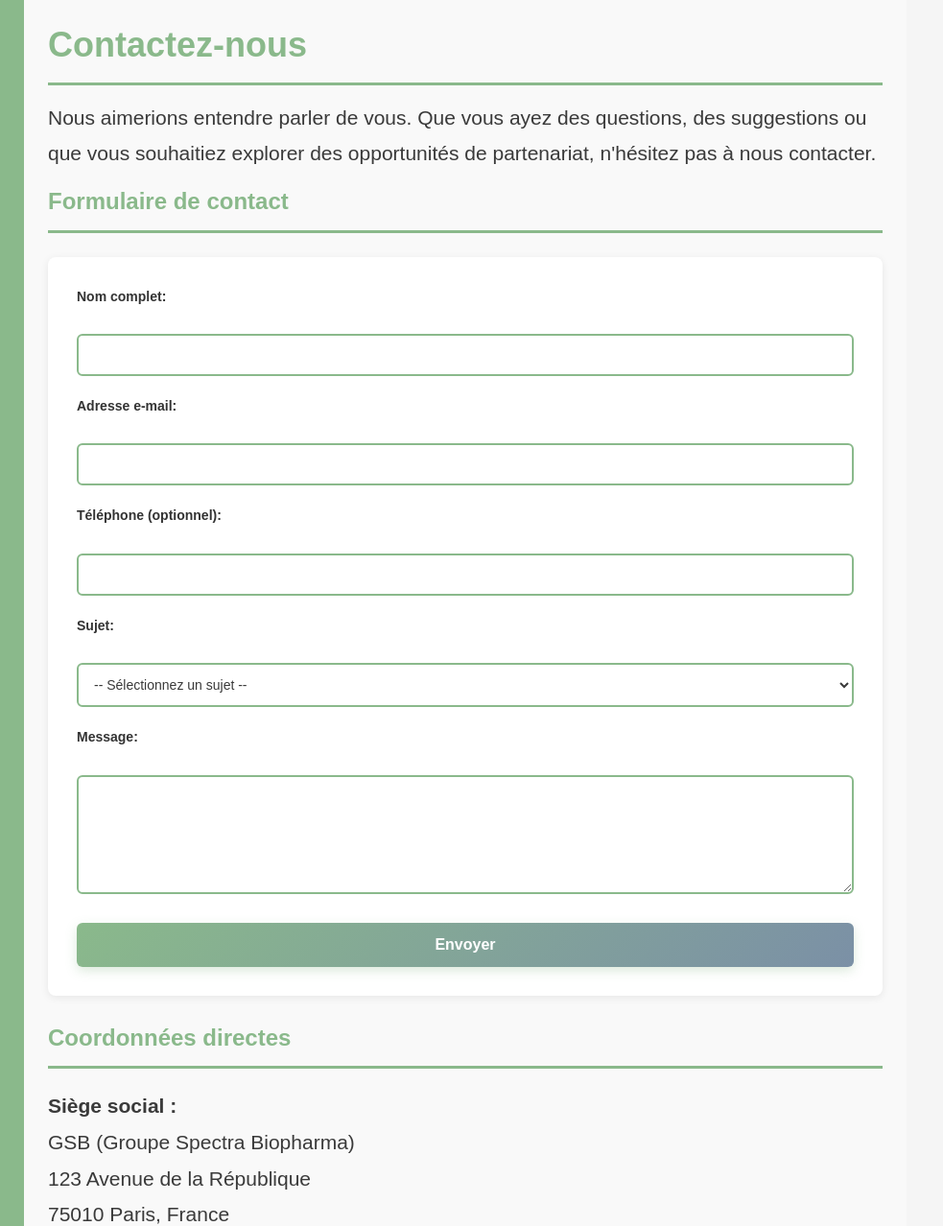
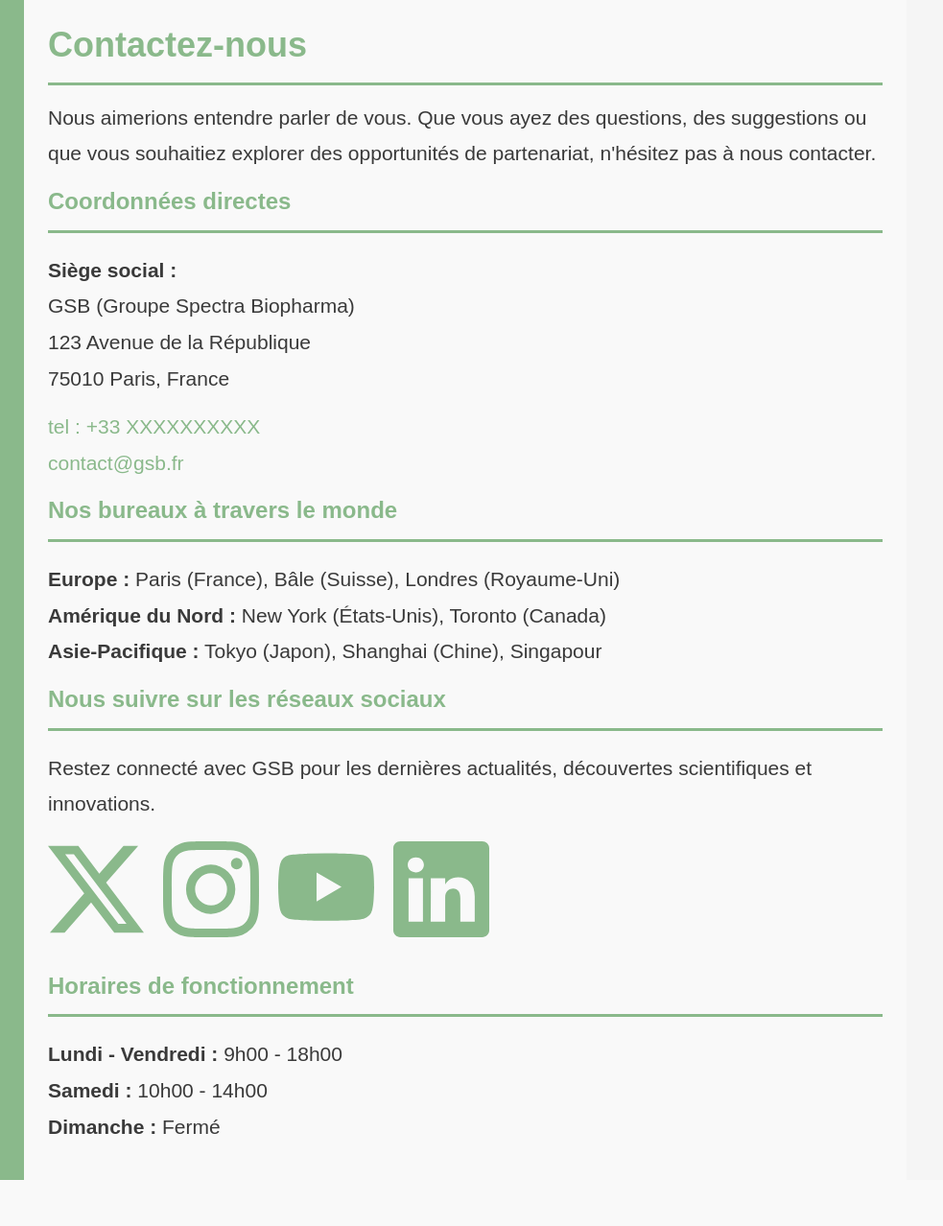
Before and after one commit to cassandra761/GR_..._SLAM_2026-2027_PHP_MVC_Cassandra_LONJON-SALIS, a CodeIgniter 4 app: the page made by app/Views/vueContact.php in a window 1280 px wide. Shown: the part 154-1432 px from the top of the page at 96% size, without its empty margins (0-983 px from the left). After the commit the page ends 1384 px from the top, so only its background shows below. Run offline with PHP 8.4 and a stand-in for CodeIgniter, Linux system fonts and the light colour scheme; the template is opened without the code that fills it, so the values that code supplies are empty; some libraries are stand-ins or nearby versions.

Commit message:
Modification de la page contact

```diff
--- a/app/Views/vueContact.php
+++ b/app/Views/vueContact.php
@@ -41,36 +41,6 @@
                 souhaitiez explorer des opportunités de partenariat, n'hésitez pas à nous contacter.
             </p>
 
-
-            <h2>Formulaire de contact</h2>
-            <form>
-                <label for="name">Nom complet:</label>
-                <input type="text" id="name" name="name" required>
-
-                <label for="email">Adresse e-mail:</label>
-                <input type="email" id="email" name="email" required>
-
-
-                <label for="phone">Téléphone (optionnel):</label>
-                <input type="tel" id="phone" name="phone">
-
-                <label for="subject">Sujet:</label>
-                <select id="subject" name="subject" required>
-                    <option value="">-- Sélectionnez un sujet --</option>
-                    <option value="general">Question générale</option>
-                    <option value="partnership">Opportunité de partenariat</option>
-                    <option value="research">Recherche et innovation</option>
-                    <option value="employment">Offre d'emploi</option>
-                    <option value="press">Demande médias</option>
-                    <option value="other">Autre</option>
-                </select>
-
-                <label for="message">Message:</label>
-                <textarea id="message" name="message" rows="6" required></textarea>
-
-                <button type="submit">Envoyer</button>
-            </form>
-
             <h2>Coordonnées directes</h2>
             <p>
                 <strong>Siège social :</strong><br>
@@ -97,22 +67,22 @@
                 Restez connecté avec GSB pour les dernières actualités, découvertes scientifiques et innovations.
             </p>
             <div style="display: flex; gap: 20px; margin: 20px 0;">
-                <a href="https://twitter.com" title="Twitter" style="font-size: 24px;">
+                <a href="https://x.com" title="X" target="_blank" rel="noopener noreferrer" style="font-size: 24px;">
                     <svg xmlns="http://www.w3.org/2000/svg" width="24" height="24" fill="currentColor" class="bi bi-twitter-x" viewBox="0 0 16 16">
                         <path d="M12.6.75h2.454l-5.36 6.142L16 15.25h-4.937l-3.867-5.07-4.425 5.07H.316l5.733-6.57L0 .75h5.063l3.495 4.633L12.601.75Zm-.86 13.028h1.36L4.323 2.145H2.865z"/>
                     </svg>
                 </a>
-                <a href="https://instagram.com" title="Instagram" style="font-size: 24px;">
+                <a href="https://www.instagram.com/" title="Instagram" target="_blank" rel="noopener noreferrer" style="font-size: 24px;">
                     <svg xmlns="http://www.w3.org/2000/svg" width="24" height="24" fill="currentColor" class="bi bi-instagram" viewBox="0 0 16 16">
                         <path d="M8 0C5.829 0 5.556.01 4.703.048 3.85.088 3.269.222 2.76.42a3.9 3.9 0 0 0-1.417.923A3.9 3.9 0 0 0 .42 2.76C.222 3.268.087 3.85.048 4.7.01 5.555 0 5.827 0 8.001c0 2.172.01 2.444.048 3.297.04.852.174 1.433.372 1.942.205.526.478.972.923 1.417.444.445.89.719 1.416.923.51.198 1.09.333 1.942.372C5.555 15.99 5.827 16 8 16s2.444-.01 3.298-.048c.851-.04 1.434-.174 1.943-.372a3.9 3.9 0 0 0 1.416-.923c.445-.445.718-.891.923-1.417.197-.509.332-1.09.372-1.942C15.99 10.445 16 10.173 16 8s-.01-2.445-.048-3.299c-.04-.851-.175-1.433-.372-1.941a3.9 3.9 0 0 0-.923-1.417A3.9 3.9 0 0 0 13.24.42c-.51-.198-1.092-.333-1.943-.372C10.443.01 10.172 0 7.998 0zm-.717 1.442h.718c2.136 0 2.389.007 3.232.046.78.035 1.204.166 1.486.275.373.145.64.319.92.599s.453.546.598.92c.11.281.24.705.275 1.485.039.843.047 1.096.047 3.231s-.008 2.389-.047 3.232c-.035.78-.166 1.203-.275 1.485a2.5 2.5 0 0 1-.599.919c-.28.28-.546.453-.92.598-.28.11-.704.24-1.485.276-.843.038-1.096.047-3.232.047s-2.39-.009-3.233-.047c-.78-.036-1.203-.166-1.485-.276a2.5 2.5 0 0 1-.92-.598 2.5 2.5 0 0 1-.6-.92c-.109-.281-.24-.705-.275-1.485-.038-.843-.046-1.096-.046-3.233s.008-2.388.046-3.231c.036-.78.166-1.204.276-1.486.145-.373.319-.64.599-.92s.546-.453.92-.598c.282-.11.705-.24 1.485-.276.738-.034 1.024-.044 2.515-.045zm4.988 1.328a.96.96 0 1 0 0 1.92.96.96 0 0 0 0-1.92m-4.27 1.122a4.109 4.109 0 1 0 0 8.217 4.109 4.109 0 0 0 0-8.217m0 1.441a2.667 2.667 0 1 1 0 5.334 2.667 2.667 0 0 1 0-5.334"/>
                     </svg>
                 </a>
-                <a href="https://youtube.com" title="YouTube" style="font-size: 24px;">
+                <a href="https://www.youtube.com/" title="YouTube" target="_blank" rel="noopener noreferrer" style="font-size: 24px;">
                     <svg xmlns="http://www.w3.org/2000/svg" width="24" height="24" fill="currentColor" class="bi bi-youtube" viewBox="0 0 16 16">
                         <path d="M8.051 1.999h.089c.822.003 4.987.033 6.11.335a2.01 2.01 0 0 1 1.415 1.42c.101.38.172.883.22 1.402l.01.104.022.26.008.104c.065.914.073 1.77.074 1.957v.075c-.001.194-.01 1.108-.082 2.06l-.008.105-.009.104c-.05.572-.124 1.14-.235 1.558a2.01 2.01 0 0 1-1.415 1.42c-1.16.312-5.569.334-6.18.335h-.142c-.309 0-1.587-.006-2.927-.052l-.17-.006-.087-.004-.171-.007-.171-.007c-1.11-.049-2.167-.128-2.654-.26a2.01 2.01 0 0 1-1.415-1.419c-.111-.417-.185-.986-.235-1.558L.09 9.82l-.008-.104A31 31 0 0 1 0 7.68v-.123c.002-.215.01-.958.064-1.778l.007-.103.003-.052.008-.104.022-.26.01-.104c.048-.519.119-1.023.22-1.402a2.01 2.01 0 0 1 1.415-1.42c.487-.13 1.544-.21 2.654-.26l.17-.007.172-.006.086-.003.171-.007A100 100 0 0 1 7.858 2zM6.4 5.209v4.818l4.157-2.408z"/>
                     </svg>
                 </a>
-                <a href="https://linkedin.com" title="LinkedIn" style="font-size: 24px;">
+                <a href="https://www.linkedin.com/" title="LinkedIn" target="_blank" rel="noopener noreferrer" style="font-size: 24px;">
                     <svg xmlns="http://www.w3.org/2000/svg" width="24" height="24" fill="currentColor" class="bi bi-linkedin" viewBox="0 0 16 16">
                         <path d="M0 1.146C0 .513.526 0 1.175 0h13.65C15.474 0 16 .513 16 1.146v13.708c0 .633-.526 1.146-1.175 1.146H1.175C.526 16 0 15.487 0 14.854V1.146zm4.943 12.248V6.169H2.542v7.225h2.401zm-1.2-8.212c.837 0 1.358-.554 1.358-1.248-.015-.709-.52-1.248-1.342-1.248-.822 0-1.359.54-1.359 1.248 0 .694.521 1.248 1.327 1.248h.016zm4.908 8.212V9.359c0-.216.016-.432.08-.586.173-.431.568-.878 1.232-.878.869 0 1.216.662 1.216 1.634v3.865h2.401V9.25c0-2.22-1.184-3.252-2.764-3.252-1.274 0-1.845.7-2.165 1.193v.025h-.016a5.54 5.54 0 0 1 .016-.025V6.169h-2.4c.03.678 0 7.225 0 7.225h2.4z"/>
                     </svg>
```
